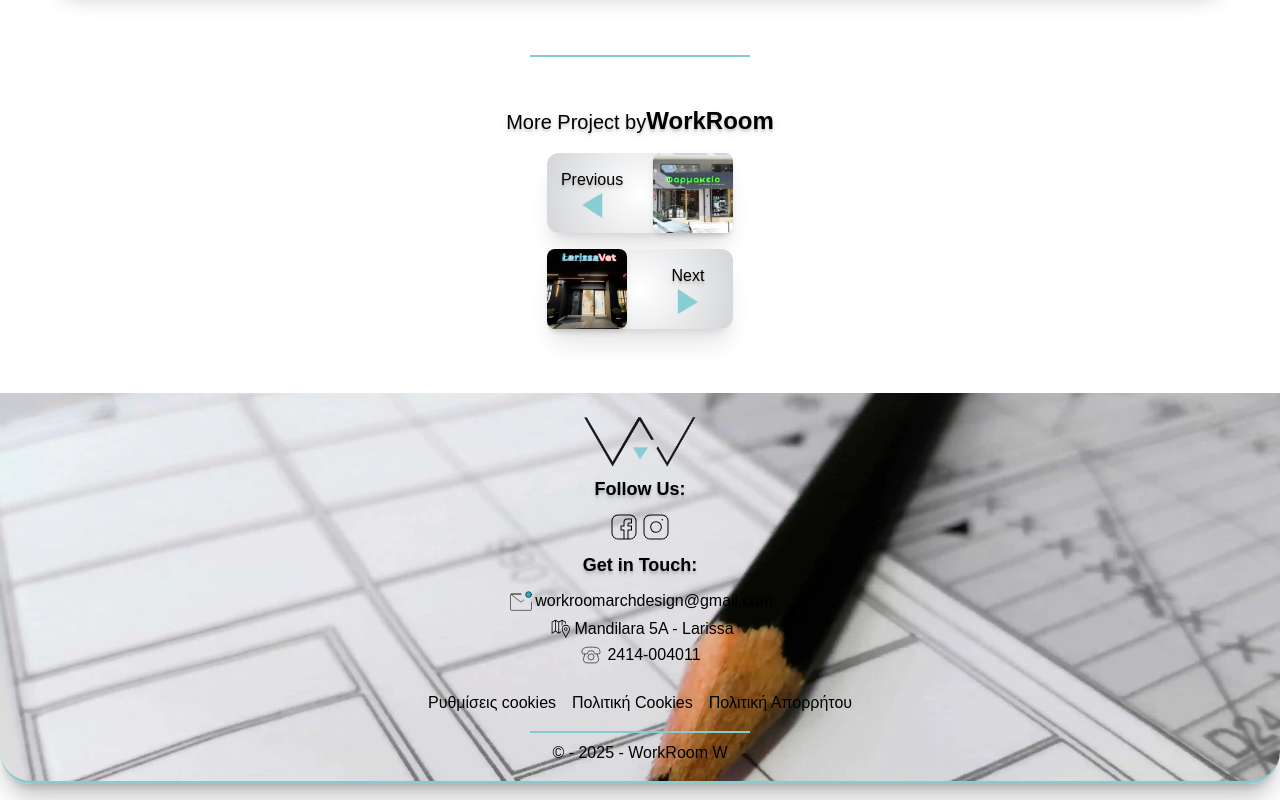
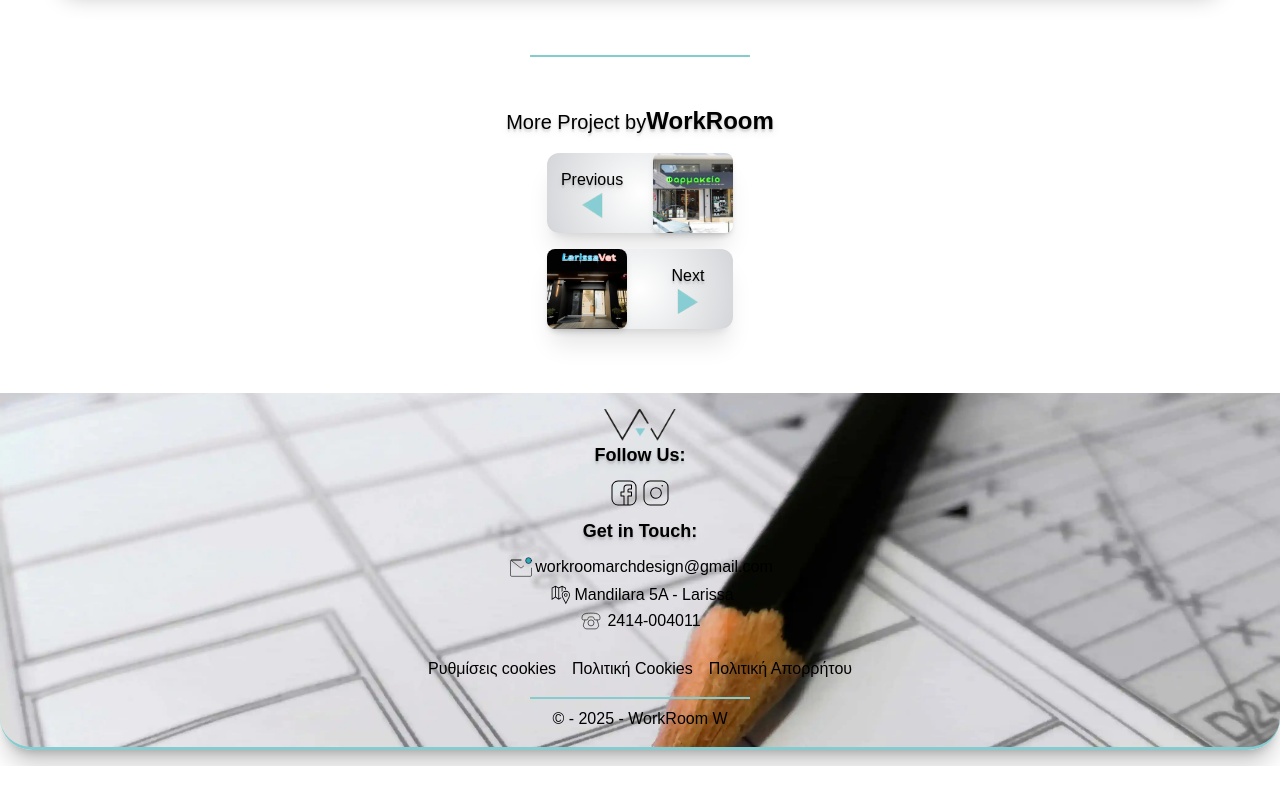
Before and after one commit to arionas188/Workroom, a plain HTML site: page Therapist_Project_3.html in a window 1280 px wide. Shown: the part 4843-5643 px from the top of the page. After the commit the page ends 5609 px from the top, so only its background shows below. Drawn offline with nearby package versions, Linux system fonts and the light colour scheme.

Commit message:
upd1 therapist.html upd17

```diff
--- a/Therapist_Project_3.html
+++ b/Therapist_Project_3.html
@@ -291,7 +291,7 @@
         <!-- Logo Start -->
         <div class="basis-1/4 flex flex-col ">
           <a  class="flex justify-center items-center"  href="./index.html">
-            <img class="w-1/4 h-auto p-2 md:w-32" src="images/logo_W.webp" alt="WorkRoom Logo - Architecture & Design - Larisa" width="128" height="128" loading="lazy"/>
+            <img src="images/logo_W.webp" alt="WorkRoom Logo" class="h-8 w-auto" width="744" height="335" loading="lazy"/>
           </a>
         </div>
         <!-- End  Logo -->
@@ -305,10 +305,20 @@
         <div class="flex  justify-center p-2 ">
           <!-- Facebook -->
           <div class="flex items-center justify-center">
-          <a href="https://www.facebook.com/workroomarchdesign?al_applink_data=%7B%22qpl_join_id%22%3A%22B54B5E8D-CF89-49B1-9E81-F876608A9780%22%7D&from_xma_click=xma_e2ee&tam_xma_content_type=3000&is_fb_content=true&forward=false&ts=1757621857574&_rdc=1&_rdr" target="_blank" rel="noopener noreferrer"
-          class="transition-transform duration-300 hover:scale-110">
-          <svg fill="currentColor" class="w-8 h-8"
-          viewBox="0 0 64 64" xmlns="http://www.w3.org/2000/svg">
+            <a
+            href="https://www.facebook.com/workroomarchdesign"
+            target="_blank"
+            rel="noopener noreferrer"
+            class="transition-transform duration-300 hover:scale-110"
+            aria-label="Ακολουθήστε μας στο Facebook"
+            >
+            <svg
+            fill="currentColor"
+            class="w-8 h-8"
+            aria-hidden="true"
+            viewBox="0 0 64 64"
+            xmlns="http://www.w3.org/2000/svg"
+            >
             <path d="M44,7H20A13,13,0,0,0,7,20V44A13,13,0,0,0,20,57H44A13,13,0,0,0,57,44V20A13,13,0,0,0,44,7ZM33,55V38a1,1,0,0,0-1-1H27V31h5a1,1,0,0,0,1-1V22a5,5,0,0,1,5-5h8v6H42a3,3,0,0,0-3,3v4a1,1,0,0,0,1,1h6v6H40a1,1,0,0,0-1,1V55ZM55,44A11,11,0,0,1,44,55H41V39h6a1,1,0,0,0,1-1V30a1,1,0,0,0-1-1H41V26a1,1,0,0,1,1-1h5a1,1,0,0,0,1-1V16a1,1,0,0,0-1-1H38a7,7,0,0,0-7,7v7H26a1,1,0,0,0-1,1v8a1,1,0,0,0,1,1h5V55H20A11,11,0,0,1,9,44V20A11,11,0,0,1,20,9H44A11,11,0,0,1,55,20Z"/>
             </svg>
             </a>
@@ -316,8 +326,8 @@
           <!-- Instagram -->
           <div class="flex items-center justify-center ">
             <a href="https://www.instagram.com/workroom_architecture_design/" target="_blank" rel="noopener noreferrer"
-            class="transition-transform duration-300 hover:scale-110">
-            <svg fill="currentColor" class="w-8 h-8 "
+              class="transition-transform duration-300 hover:scale-110" aria-label="Ακολουθήστε μας στο Instagram">
+              <svg fill="currentColor" class="w-8 h-8 " aria-hidden="true"
               viewBox="0 0 64 64" xmlns="http://www.w3.org/2000/svg">
               <path d="M44,57H20A13,13,0,0,1,7,44V20A13,13,0,0,1,20,7H44A13,13,0,0,1,57,20V44A13,13,0,0,1,44,57ZM20,9A11,11,0,0,0,9,20V44A11,11,0,0,0,20,55H44A11,11,0,0,0,55,44V20A11,11,0,0,0,44,9Z"/>
               <path d="M32,43.67A11.67,11.67,0,1,1,43.67,32,11.68,11.68,0,0,1,32,43.67Zm0-21.33A9.67,9.67,0,1,0,41.67,32,9.68,9.68,0,0,0,32,22.33Z"/>
```
Lines whose indentation alone changed are shown as unchanged.
